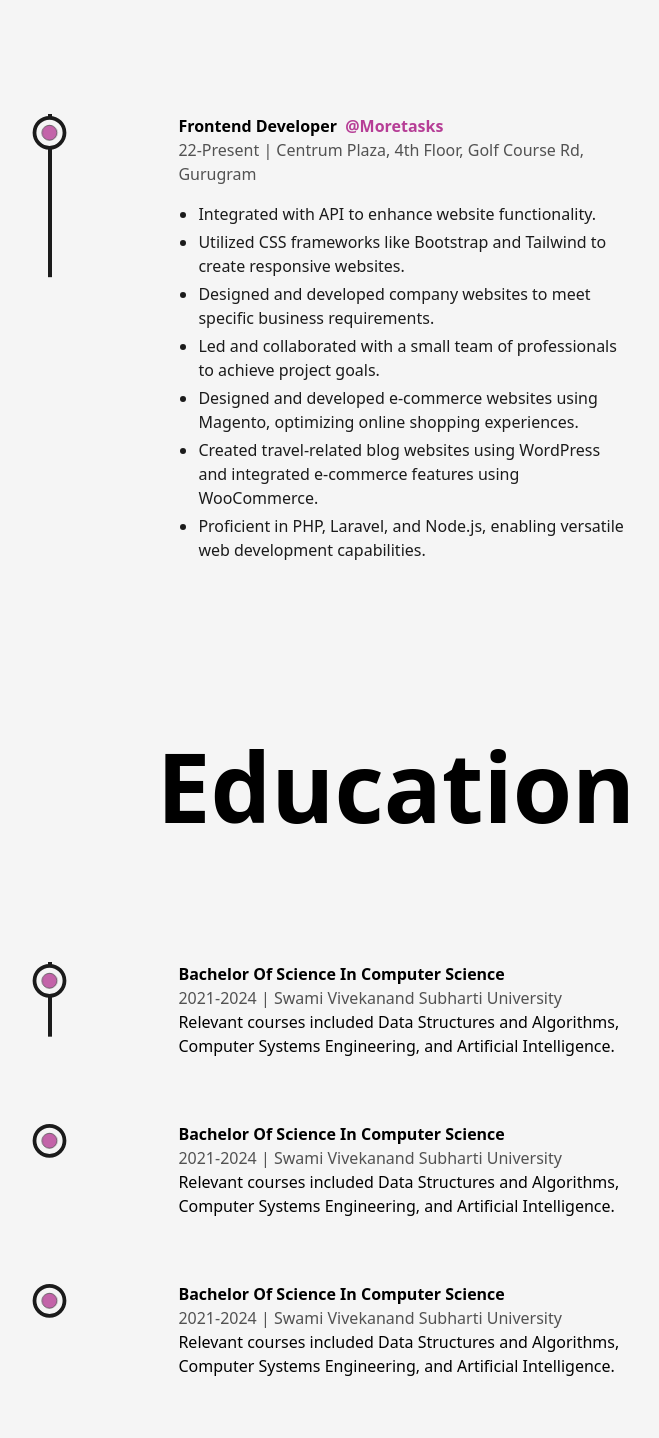
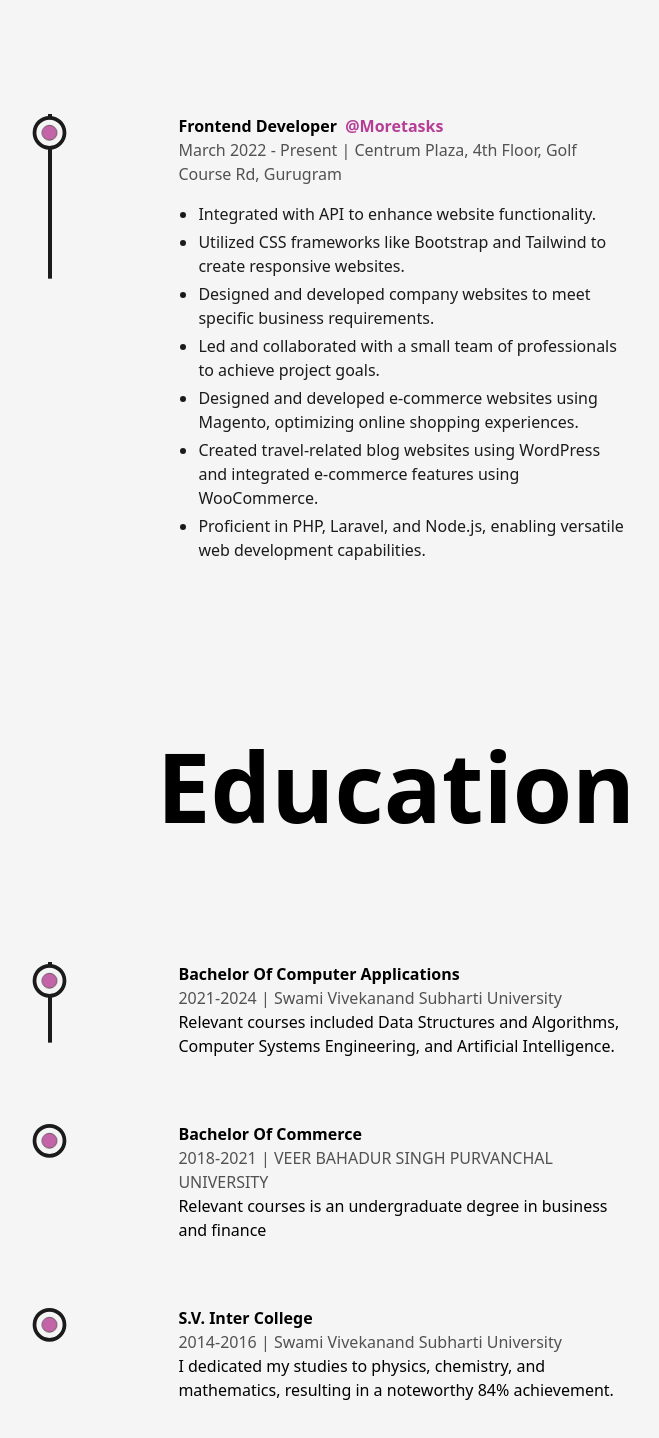
Before and after one commit to Aakash270997/Portfolio, a Next.js app: page /about in a window 1280 px wide. Shown: the part 2570-4008 px from the top of the page, without its empty margins (244-903 px from the left). Built offline with nearby package versions, Linux system fonts and the light colour scheme.

Commit message:
update some meta tag and education

```diff
--- a/src/components/Education.js
+++ b/src/components/Education.js
@@ -12,7 +12,7 @@ const Education = () => {
   const Details = ({ type, time, place, info }) => {
     const ref = useRef(null)
     return(
-        <li ref={ref} className='my-8 first:mt-0 last:mb-0 w-[60%] mx-auto flex flex-col items-center justify-between md:w-[80%]'>
+        <li ref={ref} className='my-8 first:mt-0 last:mb-0 w-[60%] mx-auto flex flex-col justify-between md:w-[80%]'>
           <LiIcon reference={ref} />
             <motion.div initial={{y:50}} whileInView={{y:0}} transition={{duration:0.5, type: "spring"}}>
             <h3 className='capitalize font-bold text2xl sm:text-xl xs:text-lg'>{type}</h3>
@@ -28,9 +28,9 @@ const Education = () => {
         <div className='w-[75%] mx-auto relative lg:w-[90%] md:w-full'>
             <motion.div style={{scaleY: scrollYProgress}} ref={ref} className='absolute left-9 top-0 w-[4px] h-full bg-dark origin-top dark:bg-light dark:text-light md:w-[2px] md:left-[30px] xs:left-[20px]' />
             <ul className='x-full flex flex-col items-center justify-between ml-4 xs:ml-2'>
-                <Details type="Bachelor Of Science In Computer Science" place="Swami Vivekanand Subharti University" time="2021-2024" info="Relevant courses included Data Structures and Algorithms, Computer Systems Engineering, and Artificial Intelligence." />
-                <Details type="Bachelor Of Science In Computer Science" place="Swami Vivekanand Subharti University" time="2021-2024" info="Relevant courses included Data Structures and Algorithms, Computer Systems Engineering, and Artificial Intelligence." />
-                <Details type="Bachelor Of Science In Computer Science" place="Swami Vivekanand Subharti University" time="2021-2024" info="Relevant courses included Data Structures and Algorithms, Computer Systems Engineering, and Artificial Intelligence." />
+                <Details type="Bachelor of Computer Applications" place="Swami Vivekanand Subharti University" time="2021-2024" info="Relevant courses included Data Structures and Algorithms, Computer Systems Engineering, and Artificial Intelligence." />
+                <Details type="Bachelor of Commerce" place="VEER BAHADUR SINGH PURVANCHAL UNIVERSITY" time="2018-2021" info="Relevant courses is an undergraduate degree in business and finance" />
+                <Details type="S.V. Inter College" place="Swami Vivekanand Subharti University" time="2014-2016" info="I dedicated my studies to physics, chemistry, and mathematics, resulting in a noteworthy 84% achievement." />
             </ul>
         </div>
     </div>
--- a/src/components/Experience.js
+++ b/src/components/Experience.js
@@ -18,7 +18,6 @@ const Experience = () => {
             <h3 className='capitalize font-bold text2xl sm:text-xl xs:text-lg'>{position} &nbsp;
             <a href={companyLink} target='_blank' className="text-primary capitalize">@{company}</a></h3>
             <span className='capitalize font-medium text-dark/75 dark:text-light/75 xs:text-sm'>{time} | {address}</span>
-            {/* <p className='font-medium w-full md:text-sm'>{work}</p> */}
             <ul className='max-w-md space-y-1 text-dark dark:text-light/75 mt-4 list-disc'>
               <li className='ml-5'>Integrated with API to enhance website functionality.</li>
               <li className='ml-5'>Utilized CSS frameworks like Bootstrap and Tailwind to create responsive websites.</li>
@@ -38,7 +37,7 @@ const Experience = () => {
         <div className='w-[75%] mx-auto relative lg:w-[90%] md:w-full'>
             <motion.div style={{scaleY: scrollYProgress}} ref={ref} className='absolute left-9 top-0 w-[4px] h-full bg-dark origin-top dark:bg-light dark:text-light md:w-[2px] md:left-[30px] xs:left-[20px]' />
             <ul className='x-full flex flex-col items-center justify-between ml-4 xs:ml-2'>
-                <Details position="Frontend Developer" company="Moretasks" companyLink="https://moretasks.com/" time="22-Present" address="Centrum Plaza, 4th Floor, Golf Course Rd, Gurugram" work="Designing, implementing, and maintaining user interfaces for seamless, responsive, and visually appealing web experiences. Responsibilities include coding, UI/UX design, performance optimization, and collaboration with teams." />
+                <Details position="Frontend Developer" company="Moretasks" companyLink="https://moretasks.com/" time="March 2022 - Present" address="Centrum Plaza, 4th Floor, Golf Course Rd, Gurugram" work="Designing, implementing, and maintaining user interfaces for seamless, responsive, and visually appealing web experiences. Responsibilities include coding, UI/UX design, performance optimization, and collaboration with teams." />
             </ul>
         </div>
     </div>
--- a/src/components/HireMe.js
+++ b/src/components/HireMe.js
@@ -7,7 +7,7 @@ const HireMe = () => {
     <div className='fixed left-4 bottom-4 flex items-center justify-center overflow-hidden md:right-8 md:left-auto md:top-0 md:bottom-auto md:absolute sm:right-0'>
         <div className='w-[150px] h-auto flex items-center justify-center relative md:w-24 sm:w-[80px]'>
             <CircularText className={"fill-dark animate-spin-slow dark:fill-light"} />
-            <Link href="mailto:srivastavaak1203@gmail.com" className='flex items-center justify-center absolute left-1/2 top-1/2 -translate-x-1/2 -translate-y-1/2 bg-dark text-light shadow-md border border-solid border-dark w-20 h-20 rounded-full font-semibold hover:bg-light hover:text-dark dark:bg-light dark:text-dark hover:dark:bg-dark hover:dark:text-light hover:dark:border-light md:w-12 md:h-12 md:text-[10px]'>Hire me</Link>
+            <Link href="mailto:srivastavaak1203@gmail.com" title='Contact' className='flex items-center justify-center absolute left-1/2 top-1/2 -translate-x-1/2 -translate-y-1/2 bg-dark text-light shadow-md border border-solid border-dark w-20 h-20 rounded-full font-semibold hover:bg-light hover:text-dark dark:bg-light dark:text-dark hover:dark:bg-dark hover:dark:text-light hover:dark:border-light md:w-12 md:h-12 md:text-[10px] md:z-10'>Hire me</Link>
         </div>
     </div>
   )
--- a/src/pages/_app.js
+++ b/src/pages/_app.js
@@ -15,6 +15,8 @@ export default function App({ Component, pageProps }) {
       <Head>
         <title>Aakash PortFolio</title>
         <meta name="viewport" content="width=device-width, initial-scale=1" />
+        <meta name="theme-color" content="#fff"/>
+        <meta name="author" content="Aakash Srivastava" />
         <link rel="icon" href="/favicon.ico" />
       </Head>
       <main className={`${montserrat.variable} font-mont bg-light dark:bg-dark w-full min-h-screen`}>
--- a/src/pages/about.js
+++ b/src/pages/about.js
@@ -38,7 +38,6 @@ const about = () => {
     return (
         <>
             <Head>
-                <title>Coder | About Page</title>
                 <meta name="description" content='About page' />
             </Head>
             <main className='flex w-full flex-col items-center justify-center dark:text-light dark:bg-dark'>
--- a/src/pages/articles.js
+++ b/src/pages/articles.js
@@ -66,7 +66,6 @@ const articles = () => {
   return (
     <>
       <Head>
-        <title>Coder | Article Page</title>
         <meta name="description" content='Article page' />
       </Head>
       <main className='w-full mb-16 flex fex-col items-center justify-center overflow-hidden dark:text-light'>
--- a/src/pages/index.js
+++ b/src/pages/index.js
@@ -13,7 +13,6 @@ export default function Home() {
   return (
     <>
       <Head>
-        <title>Portfolio</title>
         <meta name="description" content="Generated by create next app" />
       </Head>
       <main className="flex items-center text-dark w-full min-h-screen dark:text-light">
@@ -26,10 +25,10 @@ export default function Home() {
               <AnimatedText text="Embark on a Journey Through My Frontend Development Expertise and Portfolio" className='!text-6xl !text-left xl:!text-5xl lg:!text-center lg:!text-6xl md:!text-5xl sm:!text-3xl' />
               <p className='my-4 text-base font-mediumn md:text-sm sm:text-xs'>Explore my latest projects, showcasing my expertise in React.js and  Next.js. seamless API integration and a strong command of CSS frameworks like Bootstrap and Tailwind CSS.</p>
               <div className='flex items-center self-start mt-2 lg:self-center'>
-                <Link href="/Aakash_frontend_dev.pdf" target='_blank' download={true}
+                <Link href="/Aakash_frontend_dev.pdf" target='_blank' title='Download Resume' download={true}
                 className='flex items-center bg-dark text-light p-2.5 px-6 rounded-lg text-lg font-semibold hover:bg-light hover:text-dark border-2 border-solid border-transparent hover:border-dark dark:bg-light dark:text-dark hover:dark:bg-dark hover:dark:text-light hover:dark:border-light md:p-2 md:px-4 md:text-base'
                 >Resume <LinkArrow /></Link>
-                <Link href="mailto:srivastavaak1203@gmail.com" target='_blank'
+                <Link href="mailto:srivastavaak1203@gmail.com" target='_blank' title='Contact'
                 className='ml-4 text-lg font-medium capitalize text-dark underline dark:text-light md:text-base'
                 >Contact</Link>
               </div>
--- a/src/pages/project.js
+++ b/src/pages/project.js
@@ -55,8 +55,7 @@ const project = () => {
   return (
     <>
       <Head>
-        <title>Coder | About Page</title>
-        <meta name="description" content='About page' />
+        <meta name="description" content='Project page' />
       </Head>
       <main className='w-full mb-16 flex flex-col items-center dark:text-light'>
         <Layout className='pt-16'>
```
Also changed, not shown: src/components/NavBar.js (+5 -5 lines), 1 other file (tests, documents, lock files or other folders).
